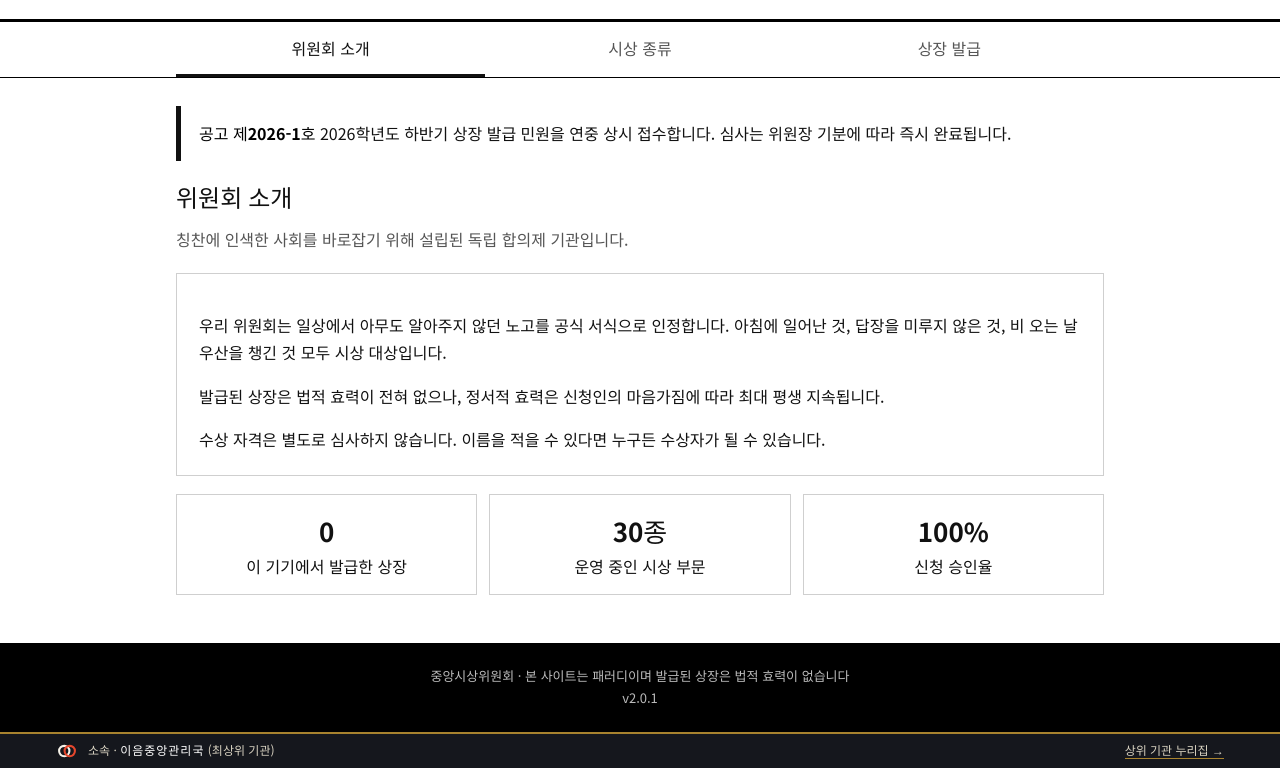
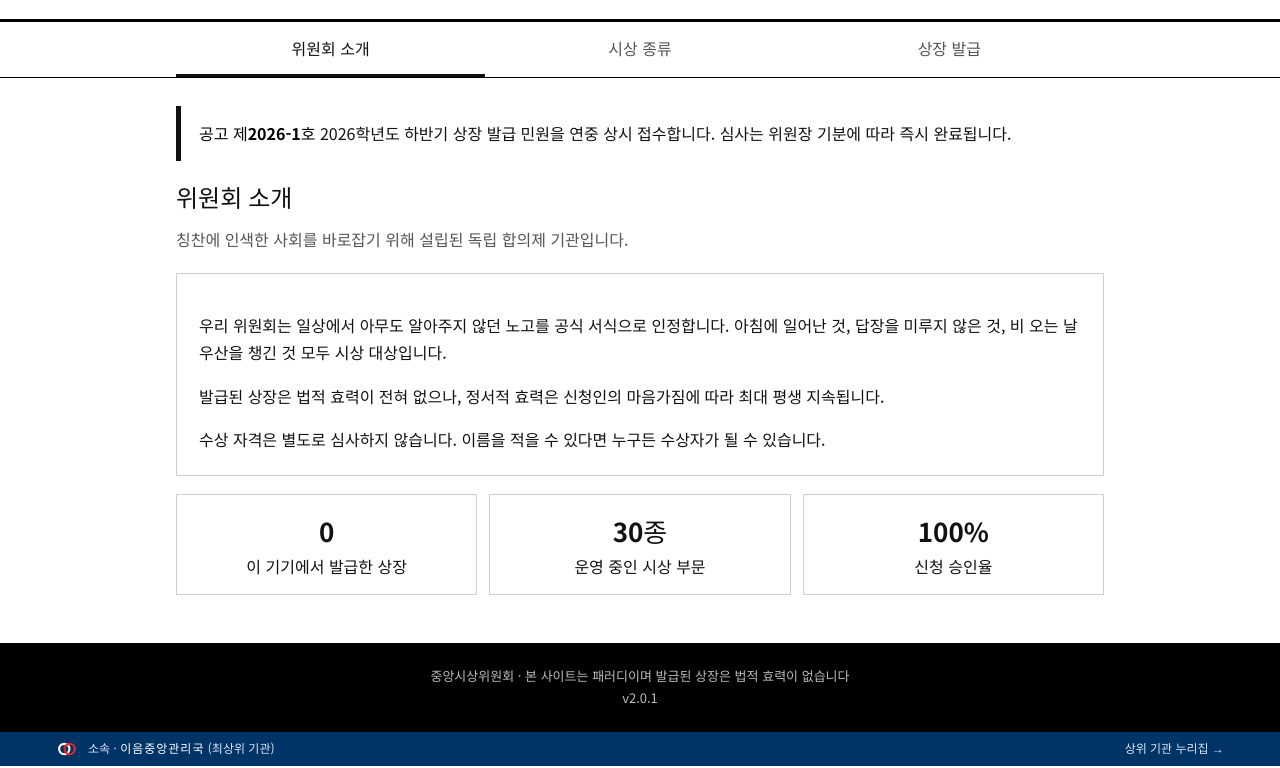
Before and after one commit to 12Cchris/Central-Awards-Committee, a plain HTML site: page index.html in a window 1280 px wide. Shown: the part 123-891 px from the top of the page. Drawn offline with Linux system fonts and the light colour scheme.

Commit message:
update 2026-10-10 22:47

```diff
--- a/index.html
+++ b/index.html
@@ -445,7 +445,7 @@ $("save").onclick=()=>{
 };
 $("again").onclick=()=>{$("result").hidden=true;$("name").focus()};
 </script>
-<!-- ===== 이음중앙관리국 소속 띠 (v1.1.0) =====
+<!-- ===== 이음중앙관리국 소속 띠 (v1.2.3) =====
   사용법: 사이트의 index.html 맨 아래, body를 닫는 태그 바로 위에 이 블록을 통째로 붙여넣으세요.
   페이지 맨 아래에 "소속: 이음중앙관리국" 띠가 자동으로 생기며, 기존 디자인은 건드리지 않습니다.
   BUREAU_URL 만 이음중앙관리국 사이트의 실제 주소로 바꿔 주세요. -->
@@ -456,18 +456,18 @@ $("again").onclick=()=>{$("result").hidden=true;$("name").focus()};
     if(document.getElementById('ieumBand'))return;
     var st=document.createElement('style');
     st.textContent=
-     '#ieumBand{background:#15171d;color:#d9d3c2;font:12px/1.4 "Noto Sans KR",sans-serif;border-top:2px solid #a8832f;position:relative;z-index:50}'
+     '#ieumBand{background:#003366;color:#dbe7f7;font:12px/1.4 "Noto Sans KR",sans-serif;position:relative;z-index:50}'
     +'#ieumBand .in{max-width:1200px;margin:0 auto;padding:6px 16px;display:flex;align-items:center;gap:10px}'
     +'#ieumBand svg{flex:none}'
     +'#ieumBand b{color:#fff;letter-spacing:1px}'
-    +'#ieumBand a{margin-left:auto;color:#d9d3c2;text-decoration:none;border-bottom:1px solid #a8832f;white-space:nowrap}'
+    +'#ieumBand a{margin-left:auto;color:#dbe7f7;text-decoration:none;white-space:nowrap}'
     +'#ieumBand a:hover{color:#fff}'
     +'@media(max-width:520px){#ieumBand .hd{display:none}}';
     document.head.appendChild(st);
     var d=document.createElement('div');
     d.id='ieumBand';
     d.innerHTML='<div class="in">'
-     +'<svg width="22" height="22" viewBox="0 0 64 64" aria-hidden="true"><circle cx="24" cy="32" r="15" fill="none" stroke="#f6f2e9" stroke-width="6"/><circle cx="40" cy="32" r="15" fill="none" stroke="#e5472d" stroke-width="6"/></svg>'
+     +'<svg width="22" height="22" viewBox="0 0 64 64" aria-hidden="true"><circle cx="24" cy="32" r="15" fill="none" stroke="#ffffff" stroke-width="6"/><circle cx="40" cy="32" r="15" fill="none" stroke="#e52528" stroke-width="6"/></svg>'
      +'<span><span class="hd">소속 · </span><b>이음중앙관리국</b> <span class="hd">(최상위 기관)</span></span>'
      +'<a href="'+BUREAU_URL+'" target="_blank" rel="noopener">상위 기관 누리집 →</a></div>';
     document.body.appendChild(d);
@@ -475,5 +475,6 @@ $("again").onclick=()=>{$("result").hidden=true;$("name").focus()};
   if(document.body){init()}else{document.addEventListener('DOMContentLoaded',init)}
 })();
 </script>
+
 </body>
 </html>
```
